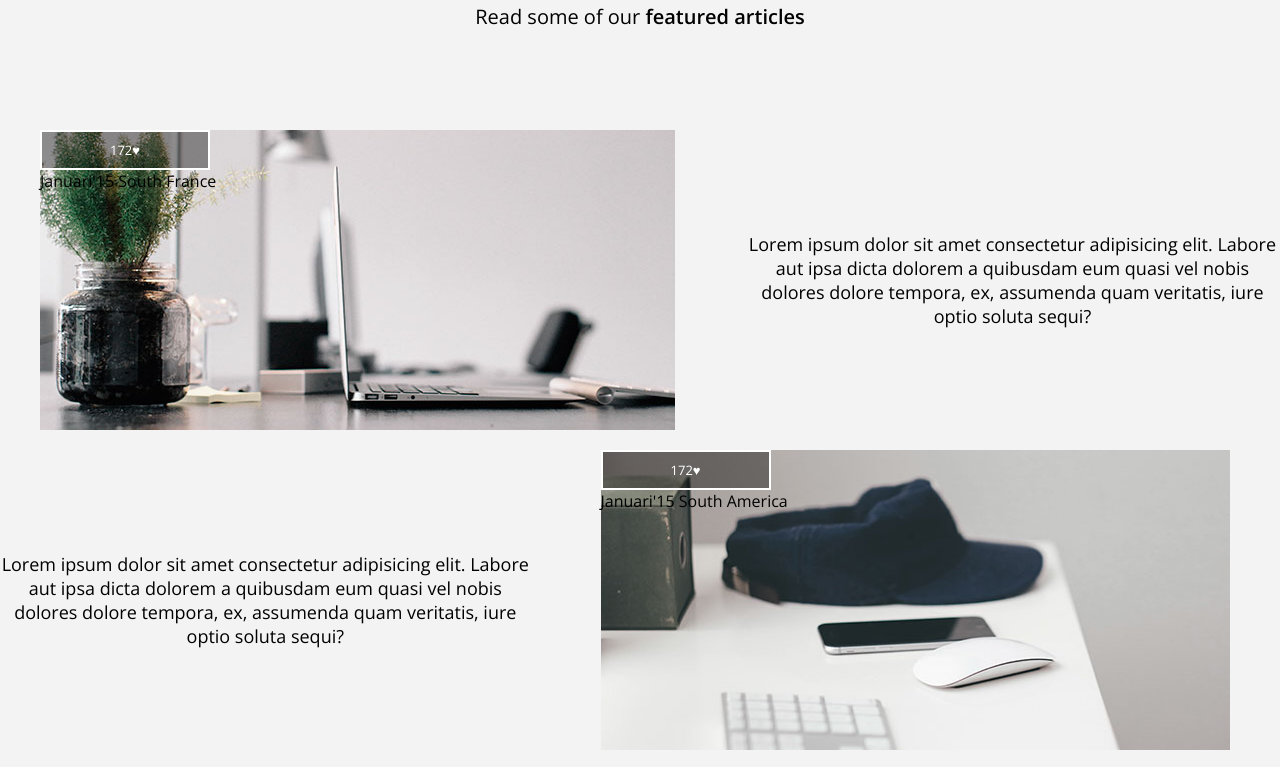
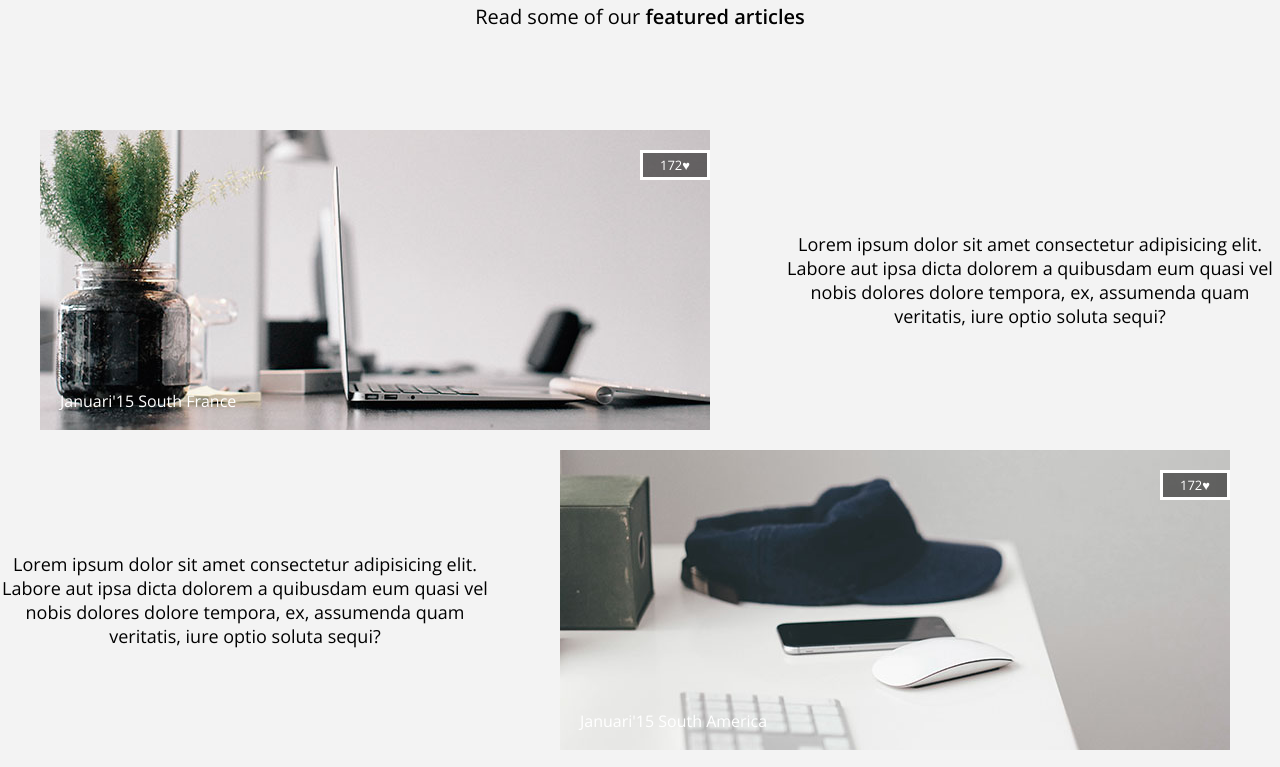
Before and after one commit to Yelyzaveta-Matskiv/labs, a plain HTML site: page lab_02/apples/index.html in a window 1280 px wide. Shown: the part 1359-2126 px from the top of the page. Drawn offline with nearby package versions, Linux system fonts and the light colour scheme.

Commit message:
Update style.css

```diff
--- a/lab_02/apples/style.css
+++ b/lab_02/apples/style.css
@@ -123,6 +123,22 @@ a:link {
     width: 700px;
     height: 300px;
     margin-left: 40px;
+}
+
+.button2 {
+    width: 70px;
+    height: 30px;
+    color: white;
+    border: 3px solid white;
+    background-color: rgba(0, 0, 0, 0.5);
+    margin-top: 20px;
+    margin-left: 600px;
+}
+
+.name {
+    color: white;
+    margin-top: 210px;
+    margin-left: 20px;
 }
 
 .section_1>p {
```
